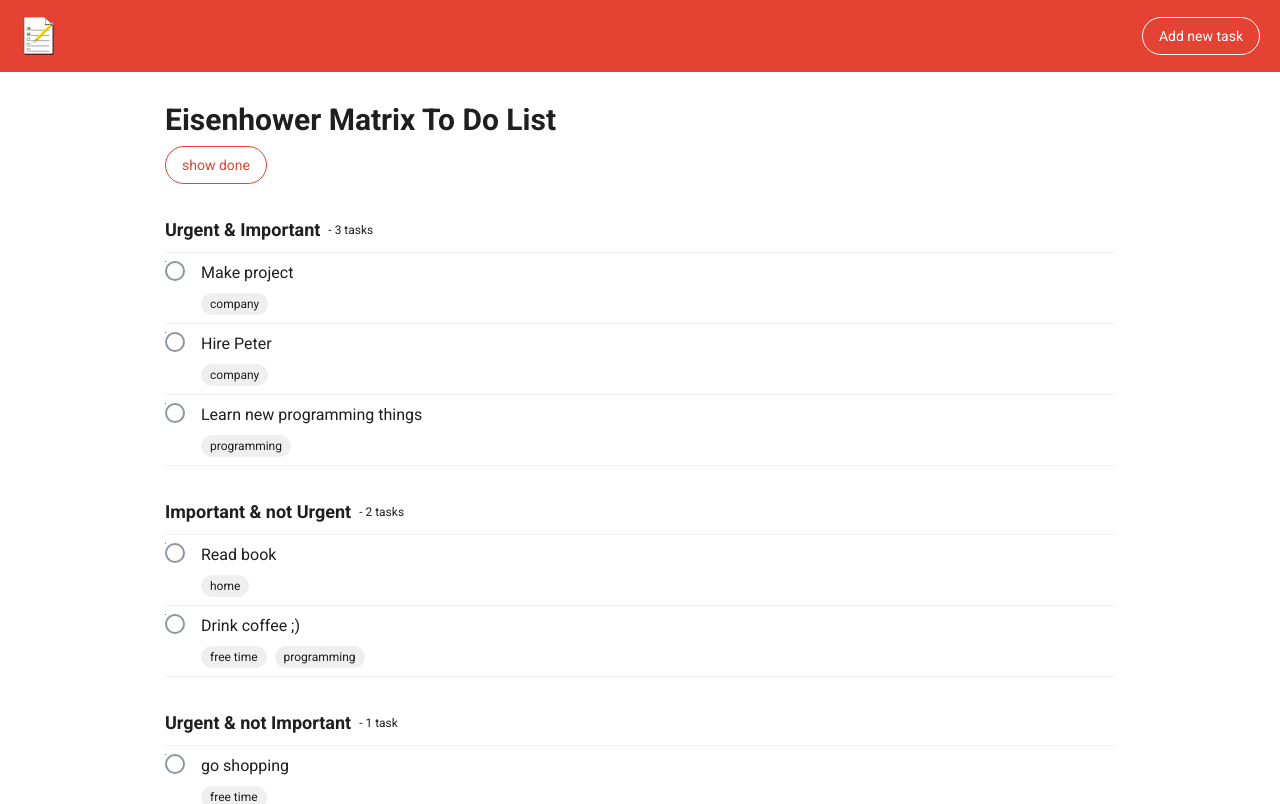
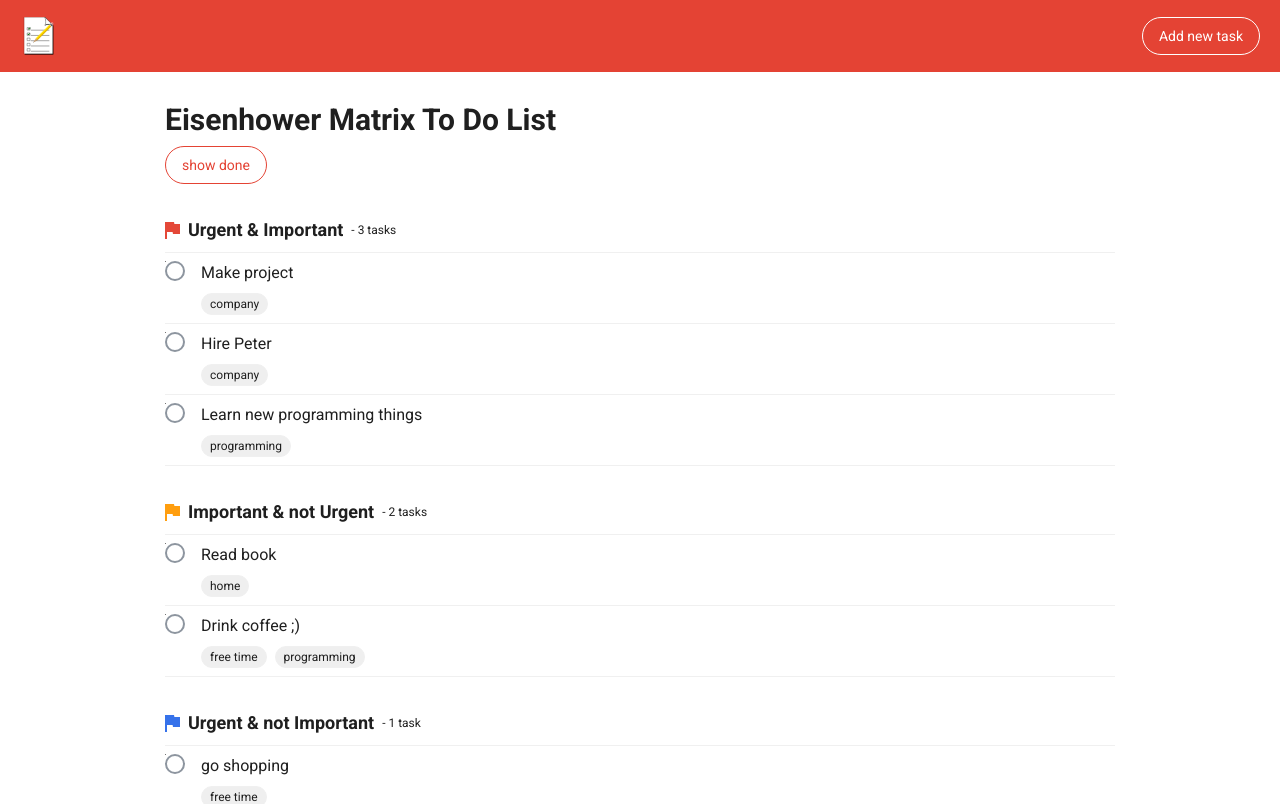
Before and after one commit to PiotrRynio/eisenhower-matrix-to-do-list, a React (Create React App) app: page / in a window 1280 px wide. Shown: the top 804 px of the page. Built offline with nearby package versions, Linux system fonts and the light colour scheme.

Commit message:
feat(project): add priority flag

```diff
--- a/src/assets/styles/themes/primaryTheme/themeValues/colors.ts
+++ b/src/assets/styles/themes/primaryTheme/themeValues/colors.ts
@@ -19,8 +19,8 @@ export const colors: Colors = {
 
   transparent: 'transparent',
 
-  doItPriority: '#E44838',
-  scheduleItPriority: '#FF9E0F',
-  delegateItPriority: '#3672EA',
-  deleteItPriority: '#9C9C9C',
+  urgentAndImportantPriority: '#E44838',
+  importantAndNotUrgentPriority: '#FF9E0F',
+  urgentAndNotImportantPriority: '#3672EA',
+  notUrgentAndNotImportantPriority: '#9C9C9C',
 };
--- a/src/components/CreateNewTaskPopup/CreateNewTaskPopup.tsx
+++ b/src/components/CreateNewTaskPopup/CreateNewTaskPopup.tsx
@@ -4,7 +4,7 @@ import { Task } from 'types/Task';
 import { TaskListsIds } from 'types/TaskListsIds';
 import { tasksListsSchema } from 'constants/tasksListsSchema';
 import { useTasksLists, useTaskLabel } from 'hooks';
-import { Button, PlusIcon, TaskLabel, Overlay } from 'components';
+import { Button, PlusIcon, TaskLabel, Overlay, PriorityFlagIcon, Typography } from 'components';
 import {
   Buttons,
   TaskNameInput,
@@ -22,15 +22,20 @@ export type CreateNewTaskPopupProps = {
 
 type ListsOption = {
   value: TaskListsIds;
-  label: string;
+  label: React.ReactNode;
 };
 
 export const CreateNewTaskPopup = ({ onClose }: CreateNewTaskPopupProps) => {
-  const listsOptions: ListsOption[] = useMemo(
+  const listsOptions = useMemo(
     () =>
       tasksListsSchema.map((taskList) => ({
         value: taskList.id,
-        label: taskList.title,
+        label: (
+          <>
+            <PriorityFlagIcon priority={taskList.id} width={15} height={10} />
+            <Typography variant="label">{taskList.title}</Typography>
+          </>
+        ),
       })),
     [tasksListsSchema],
   );
--- a/src/components/Icons/PriorityFlagIcon/PriorityFlagIcon.tsx
+++ b/src/components/Icons/PriorityFlagIcon/PriorityFlagIcon.tsx
@@ -1,28 +1,32 @@
 import { IconProps } from '../IconProps';
 import { useTheme } from 'styled-components';
+import { TaskListsIds } from 'types/TaskListsIds';
 
 type FlagIconProps = IconProps & {
-  priority?: 'doIt' | 'scheduleIt' | 'delegateIt' | 'deleteIt';
+  priority?: TaskListsIds;
 };
 
 export const PriorityFlagIcon = ({
-  priority = 'deleteIt',
+  priority = 'NOT_URGENT_AND_NOT_IMPORTANT',
   width = 15,
   height = 17,
   ariaLabel = 'priority flag',
 }: FlagIconProps) => {
   const theme = useTheme();
 
-  const priorityLabel = {
-    doIt: 'do it flag',
-    scheduleIt: 'schedule it flag',
-    delegateIt: 'delegate it flag',
-    deleteIt: 'delete it flag',
+  const prioritiesOptions = {
+    URGENT_AND_IMPORTANT: { label: 'URGENT AND IMPORTANT', color: theme.colors.urgentAndImportantPriority },
+    IMPORTANT_AND_NOT_URGENT: { label: 'URGENT AND IMPORTANT', color: theme.colors.importantAndNotUrgentPriority },
+    URGENT_AND_NOT_IMPORTANT: { label: 'URGENT AND IMPORTANT', color: theme.colors.urgentAndNotImportantPriority },
+    NOT_URGENT_AND_NOT_IMPORTANT: {
+      label: 'URGENT AND IMPORTANT',
+      color: theme.colors.notUrgentAndNotImportantPriority,
+    },
   };
 
-  const isDeleteItPriority = priority === 'deleteIt';
-  const color = theme.colors[`${priority}Priority`];
-  const label = ariaLabel || priorityLabel[priority];
+  const isTheLowestItPriority = priority === 'NOT_URGENT_AND_NOT_IMPORTANT';
+  const color = prioritiesOptions[priority].color;
+  const label = ariaLabel || prioritiesOptions[priority].label;
 
   return (
     <svg
@@ -35,7 +39,7 @@ export const PriorityFlagIcon = ({
     >
       <title>{label}</title>
 
-      {isDeleteItPriority ? (
+      {isTheLowestItPriority ? (
         <path d="M9 2L8 0H0V17H2V10H7L8 12H15V2H9ZM13 10H9L8 8H2V2H7L8 4H13V10Z" fill={color} />
       ) : (
         <path d="M9.4 2L9 0H0V17H2V10H7.6L8 12H15V2H9.4Z" fill={color} />
--- a/src/components/TasksList/TasksList.tsx
+++ b/src/components/TasksList/TasksList.tsx
@@ -3,7 +3,7 @@ import { Droppable, DroppableProvided } from 'react-beautiful-dnd';
 import { TaskListsIds } from 'types/TaskListsIds';
 import { Task } from 'types/Task';
 import { useTasksLists } from 'hooks';
-import { Typography, TasksListItem } from 'components';
+import { Typography, TasksListItem, PriorityFlagIcon } from 'components';
 import { Wrapper, StyledTasksList, StyledHeader } from './TasksList.styles';
 
 type TasksListProps = { id: TaskListsIds; title: string; isDoneTasksDisplayed?: boolean };
@@ -28,6 +28,7 @@ export const TasksList = ({ id, title, isDoneTasksDisplayed }: TasksListProps) =
   return (
     <Wrapper>
       <StyledHeader>
+        <PriorityFlagIcon priority={id} />
         <Typography variant="listTitle">{title}</Typography>
         <Typography variant="label"> {taskLabelText}</Typography>
       </StyledHeader>
```
Also changed, not shown: src/assets/styles/themes/types/themeValues/Colors.ts (+4 -4 lines).
